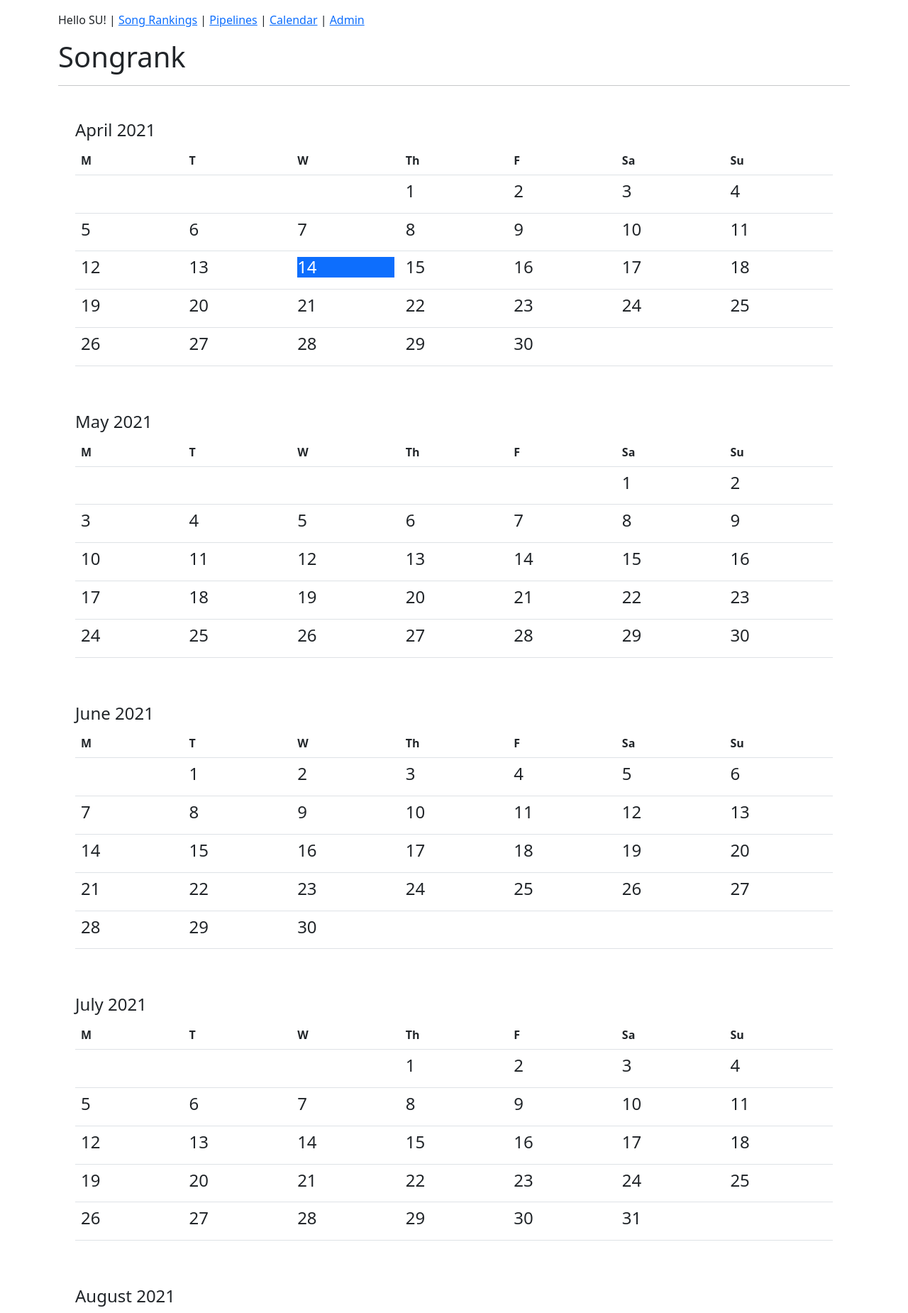
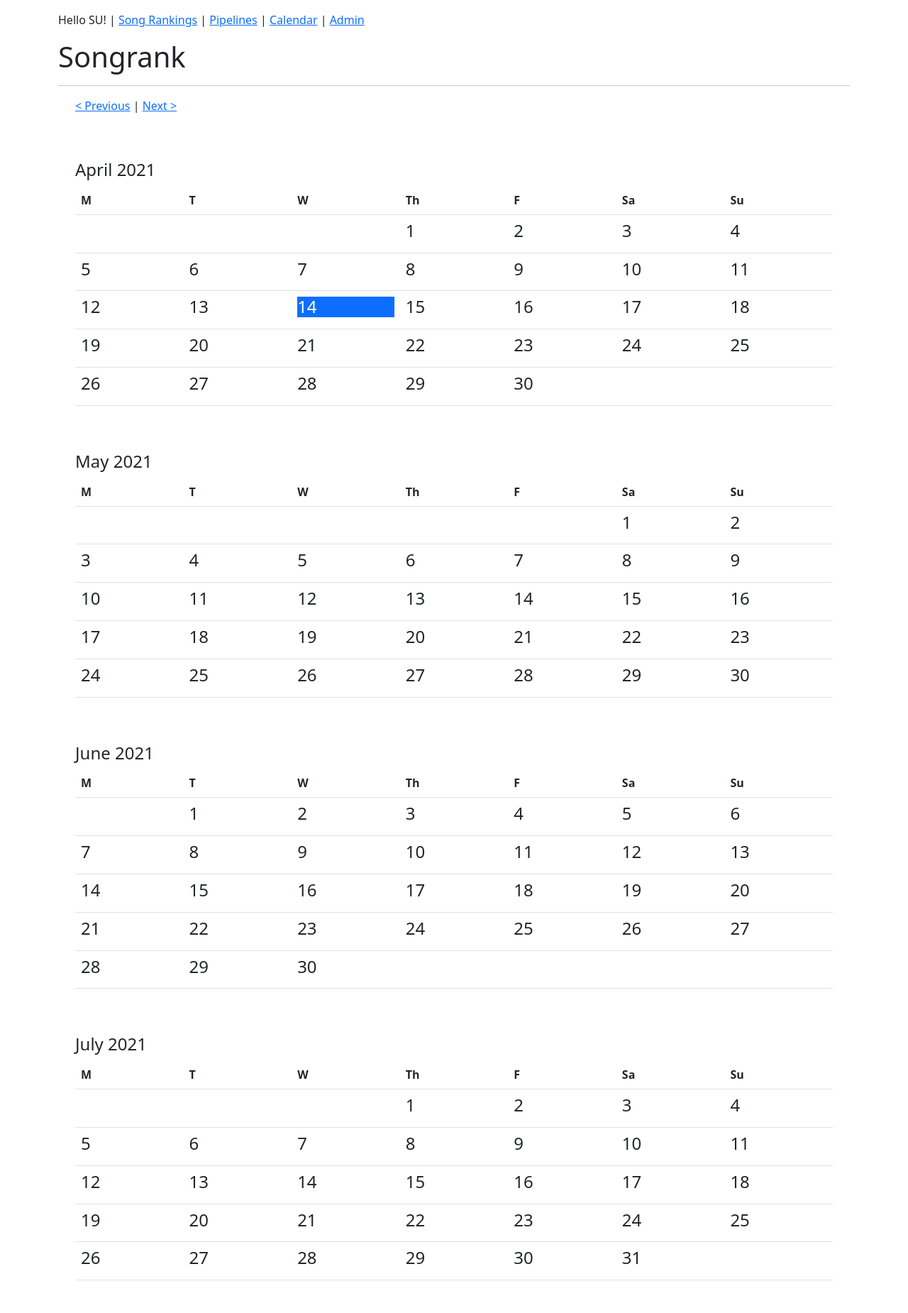
Before and after one commit to LorenDavie/songrank, a Django app: page /calendar/ in a window 1280 px wide. Shown: the top 1850 px of the page at 71% size. Run offline with Django 3.2, Linux system fonts and the light colour scheme; the visitor is signed in with stand-in values (Sample User, id 1); data that the repository does not hold is empty; some libraries are stand-ins or nearby versions.

Commit message:
Adding next/previous buttons to calendar
Signed-off-by: Loren Davie <code@axilent.com>

```diff
--- a/songrank/templates/calendar.html
+++ b/songrank/templates/calendar.html
@@ -3,6 +3,11 @@
 {% block content %}
 <hr/>
 <div class="container">
+    <div class="row">
+        <div class="col">
+            <p><a href="/calendar/{{ offset }}/previous/">&lt; Previous</a> | <a href="/calendar/{{ offset }}/next/">Next &gt;</a></p>
+        </div>
+    </div>
     {% for cal in cals %}
     <div class="row mt-5">
         <div class="col">
--- a/songrank/urls.py
+++ b/songrank/urls.py
@@ -26,5 +26,6 @@ urlpatterns = [
     path("pipelines/<int:pipeline_id>/reschedule/", views.reschedule_pipeline),
     path("pipelines/calendar.ics", views.pipeline_calendar),
     path("calendar/", views.calendar),
+    path("calendar/<str:month_offset>/<str:shift>/", views.calendar),
     path('admin/', admin.site.urls),
 ]
--- a/songrank/views.py
+++ b/songrank/views.py
@@ -105,14 +105,20 @@ def pipeline_calendar(request):
     return response
 
 @login_required(login_url="/admin/login/")
-def calendar(request, month_offset=0):
+def calendar(request, month_offset=0, shift=None):
     """
     Shows a calendar view of the pipelines.
     """
+    offset = int(month_offset)
+    if shift == "next":
+        offset += 1
+    elif shift == "previous":
+        offset -= 1
+
     cals = []
     for i in range(6):
-        ask_date = date_for_offset(month_offset+i)
+        ask_date = date_for_offset(offset+i)
         cal = MonthView(ask_date.year, ask_date.month)
         cals.append(cal)
 
-    return render(request, "calendar.html", context={"cals":cals})
+    return render(request, "calendar.html", context={"cals":cals, "offset":offset})
```
